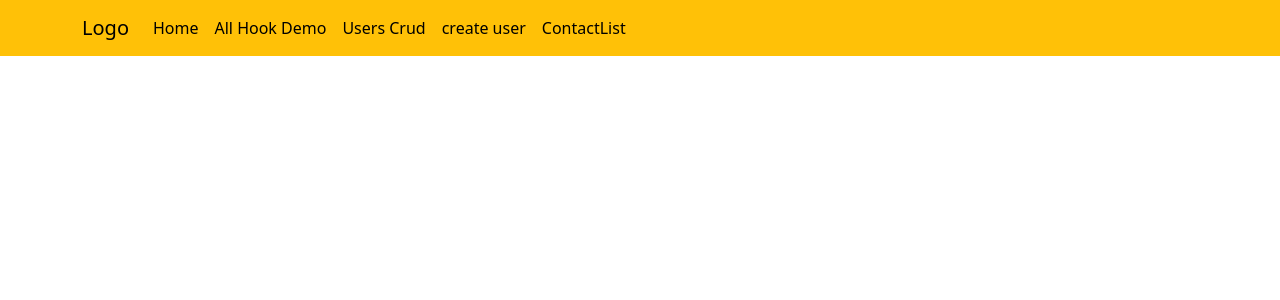
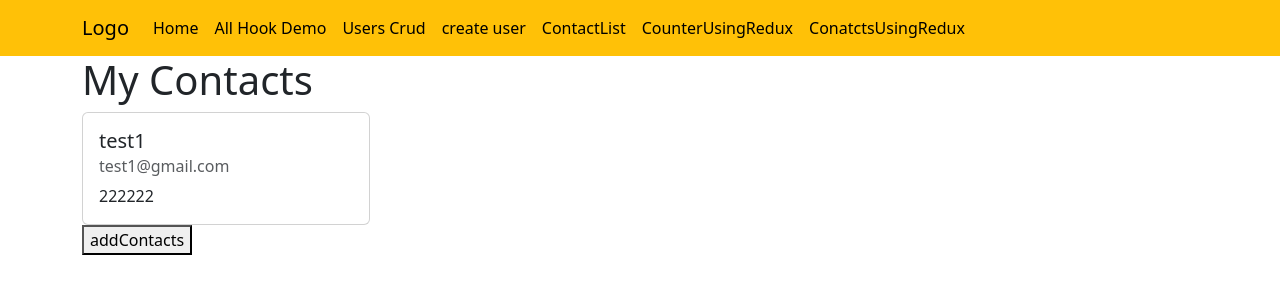
Before and after one commit to smishra1000/fsd-15-wfs, a React (Create React App) app in the folder react-session/reactjs-with-functional/: page /contactsusingredux in a window 1280 px wide. Shown: the top 300 px of the page. Built offline with nearby package versions, Linux system fonts and the light colour scheme.

Commit message:
react redux integration done

```diff
--- a/react-session/reactjs-with-functional/package.json
+++ b/react-session/reactjs-with-functional/package.json
@@ -9,8 +9,10 @@
     "bootstrap": "^5.3.2",
     "react": "^18.2.0",
     "react-dom": "^18.2.0",
+    "react-redux": "^9.1.0",
     "react-router-dom": "^6.21.1",
     "react-scripts": "5.0.1",
+    "redux": "^5.0.1",
     "web-vitals": "^2.1.4"
   },
   "scripts": {
--- a/react-session/reactjs-with-functional/src/App.js
+++ b/react-session/reactjs-with-functional/src/App.js
@@ -16,6 +16,8 @@ import AllHooks from './Components/AllHooks/AllHooks';
 import UsersCrud from './Components/AllHooks/UsersCrud';
 import UserCreateForm from './Components/AllHooks/UserCreateForm';
 import ContactList from './Components/contacts-app/ContactList';
+import CounterUsingRedux from './Components/CounterUsingRedux';
+import ContactsUsingRedux from './Components/ContactsUsingRedux';
 
 function App() {
   return (
@@ -39,6 +41,8 @@ function App() {
           <Route path="/userscrud" element={<UsersCrud />}></Route>
           <Route path="/createuser" element={<UserCreateForm />}></Route>
           <Route path="/contactlist" element={<ContactList />}></Route>
+          <Route path="/counterusingredux" element={<CounterUsingRedux />}></Route>
+          <Route path="/contactsusingredux" element={<ContactsUsingRedux />}></Route>
           <Route path="/" element={<Home />}></Route>
         </Routes>
       </BrowserRouter>
--- /dev/null
+++ b/react-session/reactjs-with-functional/src/Components/ContactsUsingRedux.js
@@ -0,0 +1,32 @@
+import { useSelector, useDispatch } from "react-redux"
+function ContactsUsingRedux() {
+    const contactsState = useSelector((state) => state.contacts)
+    const dispatch = useDispatch();
+
+    const addContacts = ()=>{
+         dispatch({type:"ADD_CONTACTS",payload:{id:2,name:"test2",phone:5555,email:"test2@gmail.com"}})
+    }
+    return (
+        <div className="container">
+            <h1>My Contacts</h1>
+            <div className="row">
+                {contactsState.contacts.map((item) => {
+                    return (
+                        <div className="col-md-3" key={item.id}>
+                            <div className="card" style={{ "width": "18rem" }}>
+                                <div className="card-body">
+                                    <h5 className="card-title">{item.name}</h5>
+                                    <h6 className="card-subtitle mb-2 text-body-secondary">{item.email}</h6>
+                                    <p className="card-text">{item.phone}</p>
+                                </div>
+                            </div>
+                        </div>
+                    )
+                })}
+            </div>
+            <button onClick={()=>addContacts()}>addContacts</button>
+        </div>
+    )
+}
+
+export default ContactsUsingRedux
--- /dev/null
+++ b/react-session/reactjs-with-functional/src/Components/CounterUsingRedux.js
@@ -0,0 +1,19 @@
+
+import { useSelector,useDispatch } from "react-redux"
+function CounterUsingRedux(){
+    const countState = useSelector((state)=>state.counter)
+    const dispatch = useDispatch();
+
+    const increment = ()=>{
+        dispatch({type:"increment"})
+    }
+    return(
+        <div className="container">
+                <h1>Counter example using react redux</h1>
+                <h4>count is: {countState.count}</h4>
+                <button className="btn btn-success" onClick={()=>increment()}>Increment</button>
+        </div>
+    )
+}
+
+export default CounterUsingRedux
--- a/react-session/reactjs-with-functional/src/Components/NavBar.jsx
+++ b/react-session/reactjs-with-functional/src/Components/NavBar.jsx
@@ -27,6 +27,12 @@ function NavBar() {
                         <li class="nav-item">
                             <Link class="nav-link active" aria-current="page" to="contactlist">ContactList</Link>
                         </li>
+                        <li class="nav-item">
+                            <Link class="nav-link active" aria-current="page" to="counterusingredux">CounterUsingRedux</Link>
+                        </li>
+                        <li class="nav-item">
+                            <Link class="nav-link active" aria-current="page" to="contactsusingredux">ConatctsUsingRedux</Link>
+                        </li>
 
 
                     </ul>
--- a/react-session/reactjs-with-functional/src/index.js
+++ b/react-session/reactjs-with-functional/src/index.js
@@ -8,8 +8,21 @@ import reportWebVitals from './reportWebVitals';
 import "bootstrap/dist/js/bootstrap.bundle.js"
 import "bootstrap/dist/css/bootstrap.min.css"
 
+// redux integration code here
+
+import {Provider} from "react-redux"
+import { createStore } from 'redux';
+import rootReducer from './reducers/rootReducer';
+
+const store = createStore(rootReducer)
+// end of react redux integration
+
 const root = ReactDOM.createRoot(document.getElementById('root'));
-root.render(<App/>
+root.render(
+    <Provider store={store}>
+        <App/>
+    </Provider>
+
 );
 
 // If you want to start measuring performance in your app, pass a function
--- /dev/null
+++ b/react-session/reactjs-with-functional/src/reducers/ContactsReducer.js
@@ -0,0 +1,26 @@
+const initialState = {
+    contacts:[
+        {
+            id:1,
+            name:"test1",
+            phone:222222,
+            email:"test1@gmail.com",
+            address:"hyd"
+        },
+    ]
+}
+
+function ContactsReducer(state=initialState,action){
+    if(action.type==="LIST_CONTACTS"){
+        return state;
+    }if(action.type==="ADD_CONTACTS"){
+        return {
+            contacts:[...state.contacts,action.payload]
+        }
+    }
+    else{
+        return state;
+    }
+}
+
+export default ContactsReducer
--- /dev/null
+++ b/react-session/reactjs-with-functional/src/reducers/CounterReducer.js
@@ -0,0 +1,15 @@
+const initialState = {
+    count:0
+}
+
+function CounterReducer(state=initialState,action){
+    if(action.type==="increment"){
+        return {
+            count:state.count+1
+        }
+    }else{
+        return state;
+    }
+}
+
+export default CounterReducer
--- /dev/null
+++ b/react-session/reactjs-with-functional/src/reducers/rootReducer.js
@@ -0,0 +1,9 @@
+import {combineReducers} from "redux"
+
+import CounterReducer from "./CounterReducer"
+
+import ContactsReducer from "./ContactsReducer"
+
+const rootReducer = combineReducers({counter:CounterReducer,contacts:ContactsReducer})
+
+export default rootReducer
```
Also changed, not shown: react-session/reactjs-with-functional/react-redux-integration-notes.txt (added), 1 other file (tests, documents, lock files or other folders).
